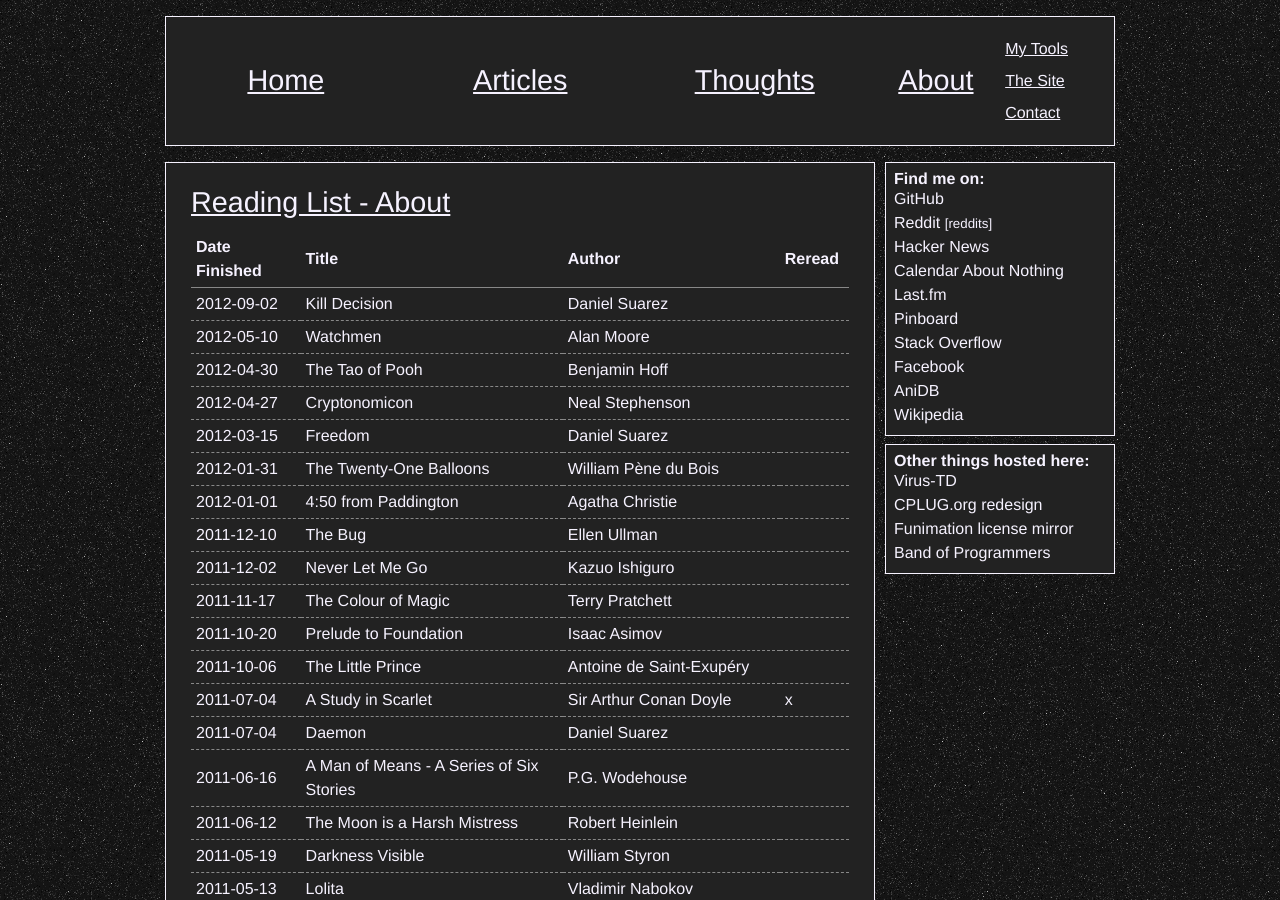
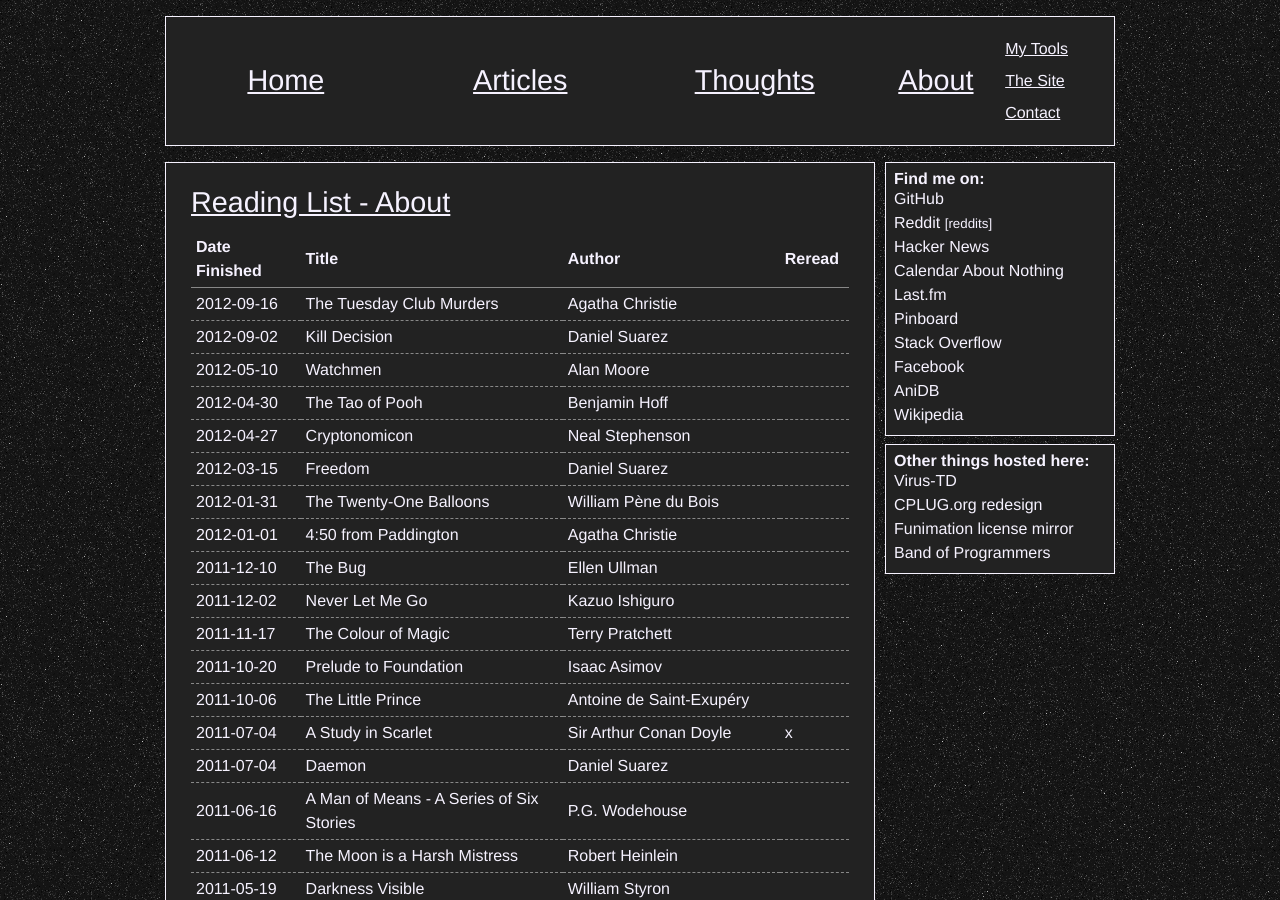
Before and after one commit to xiongchiamiov/xiongchiamiov.github.com, a Jekyll site: the page built from about/reading-list.md, in a window 1280 px wide and 900 px high. Built offline with Jekyll 4.4.1, drawn with Linux system fonts in a browser that asks for light colours; Markdown is read by kramdown in place of the engine named in the settings; comment, search, counter and statistics services are not loaded.

Commit message:
update reading list

```diff
--- a/about/reading-list.md
+++ b/about/reading-list.md
@@ -5,6 +5,7 @@ title: Reading List - About
 
 Date Finished | Title                       | Author                            | Reread
 ------------- | --------------------------- | --------------------------------- | --------
+  2012-09-16  | The Tuesday Club Murders    | Agatha Christie                   |
   2012-09-02  | Kill Decision               | Daniel Suarez                     |
   2012-05-10  | Watchmen                    | Alan Moore                        |
   2012-04-30  | The Tao of Pooh             | Benjamin Hoff                     |
```
